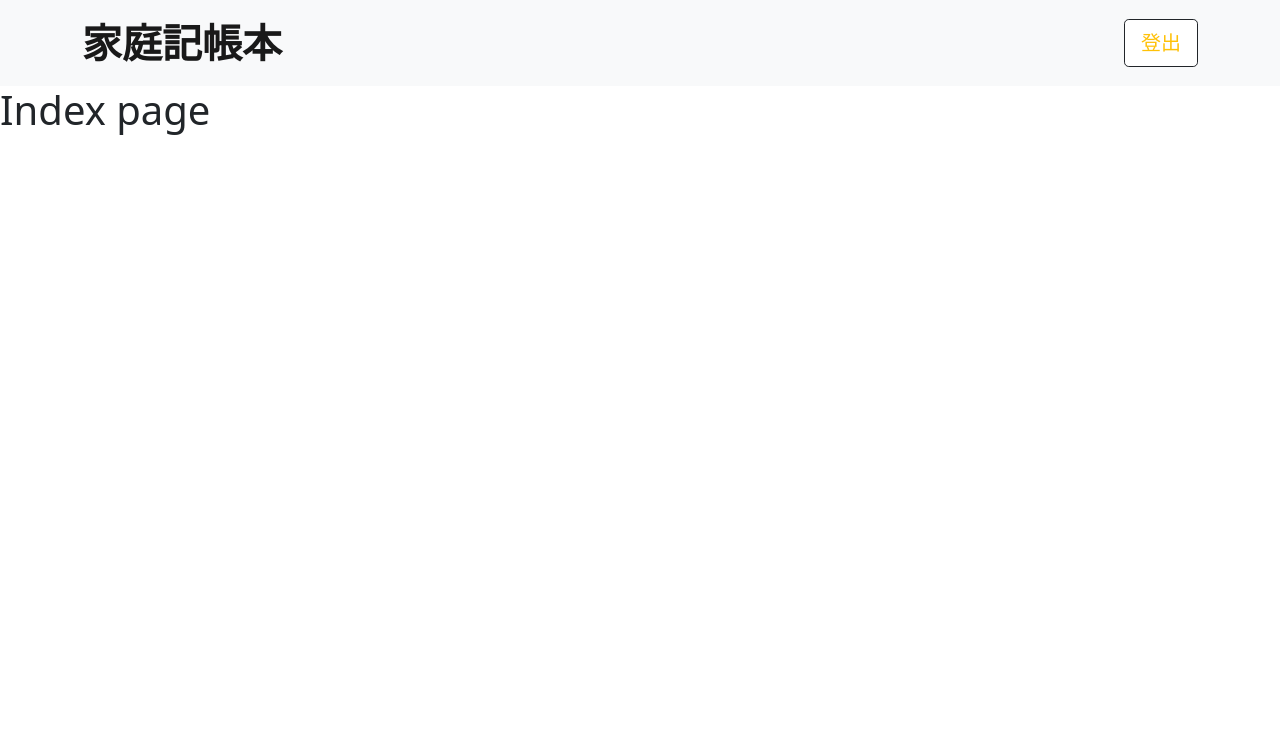
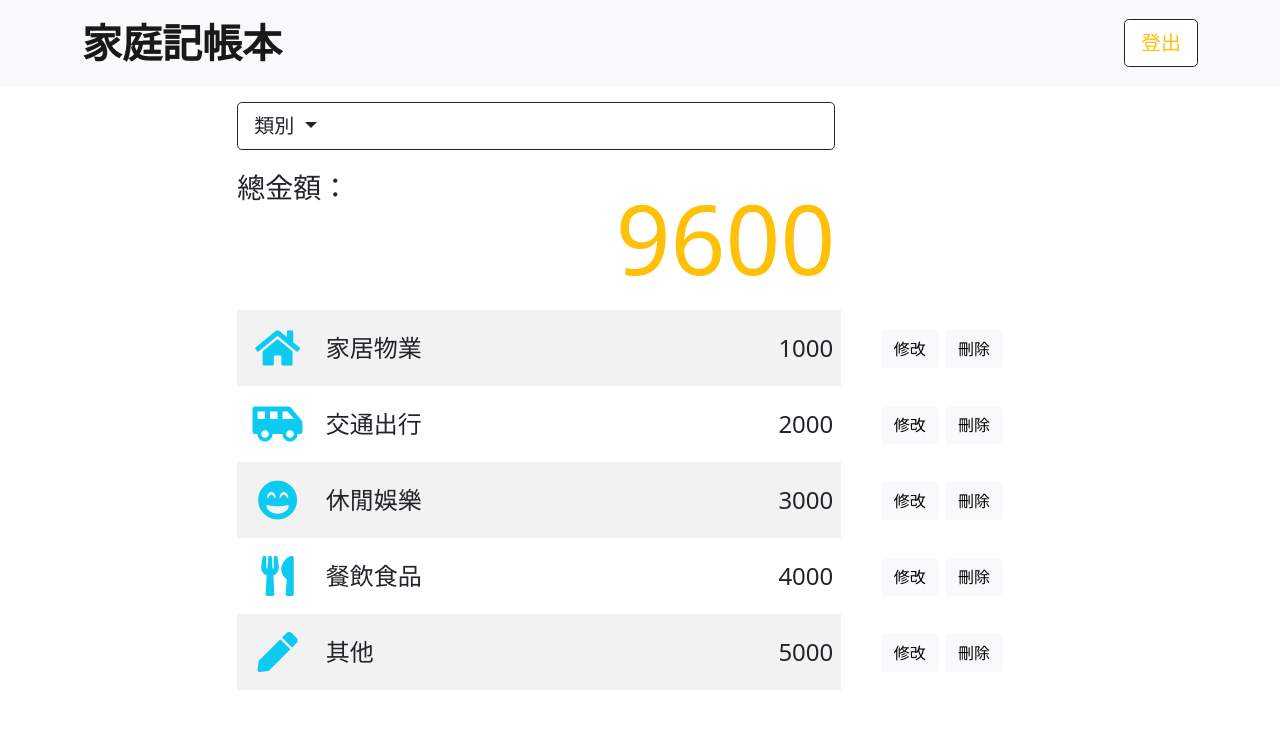
Before and after one commit to liaochungyid/expense-tracker, a Node server app: page / in a window 1280 px wide. Shown: the top 729 px of the page. Run offline with Node 20, Linux system fonts and the light colour scheme; some libraries are stand-ins or nearby versions.

Commit message:
feat: modify index page.

```diff
--- a/app.js
+++ b/app.js
@@ -6,11 +6,20 @@ if (process.env.NODE_ENV !== 'production') require('dotenv').config()
 const app = express()
 const port = process.env.PORT
 
+const CATEGORY = {
+  家居物業: "https://fontawesome.com/icons/home?style=solid",
+  交通出行: "https://fontawesome.com/icons/shuttle-van?style=solid",
+  休閒娛樂: "https://fontawesome.com/icons/grin-beam?style=solid",
+  餐飲食品: "https://fontawesome.com/icons/utensils?style=solid",
+  其他: "https://fontawesome.com/icons/pen?style=solid"
+}
+
+
 app.engine('hbs', exphbs({ defaultLayout: 'main', extname: '.hbs' }))
 app.set('view engine', 'hbs')
 
 app.get('/', (req, res) => {
-  res.render('index')
+  res.render('index', { CATEGORY: Object.keys(CATEGORY) })
 })
 
 app.get('/users/create', (req, res) => {
--- a/views/index.hbs
+++ b/views/index.hbs
@@ -1 +1,68 @@
-<h1>Index page</h1>
+<div class="btn-group container col-9 my-3">
+  <button class="btn btn-outline-dark btn-lg dropdown-toggle text-lg-start" type="button" data-bs-toggle="dropdown"
+    aria-expanded="false">
+    類別
+  </button>
+  <ul class="dropdown-menu container">
+    {{#each CATEGORY}}
+    <li><a class="dropdown-item" href="/{{this}}">{{this}}</a></li>
+    {{/each}}
+  </ul>
+</div>
+
+<div class="container col-12">
+  <div class="row">
+    <span class="d-inline col-3 fs-3">總金額：</span>
+    <span class="d-inline text-end text-warning col-6" style="font-size: 6em;">9600</span>
+  </div>
+  <table class="table table-striped table-hover table-borderless align-middle">
+
+    <tbody>
+      <tr>
+        <td width="10%" class="text-center text-info fs-1"><i class="fas fa-home"></i></td>
+        <td width="35%" class="text-start fs-4">家居物業</td>
+        <td width="30%" class="text-end fs-4">1000</td>
+        <td width="25%" class="text-center fs-4" style="box-shadow: none;">
+          <a class="btn btn-light" href="/">修改</a>
+          <a class="btn btn-light" href="/">刪除</a>
+        </td>
+      </tr>
+      <tr>
+        <td width="10%" class="text-center text-info fs-1"><i class="fas fa-shuttle-van"></i></td>
+        <td width="35%" class="text-start fs-4">交通出行</td>
+        <td width="30%" class="text-end fs-4">2000</td>
+        <td width="25%" class="text-center fs-4" style="box-shadow: none;">
+          <a class="btn btn-light" href="/">修改</a>
+          <a class="btn btn-light" href="/">刪除</a>
+        </td>
+      </tr>
+      <tr>
+        <td width="10%" class="text-center text-info fs-1"><i class="fas fa-grin-beam"></i></td>
+        <td width="35%" class="text-start fs-4">休閒娛樂</td>
+        <td width="30%" class="text-end fs-4">3000</td>
+        <td width="25%" class="text-center fs-4" style="box-shadow: none;">
+          <a class="btn btn-light" href="/">修改</a>
+          <a class="btn btn-light" href="/">刪除</a>
+        </td>
+      </tr>
+      <tr>
+        <td width="10%" class="text-center text-info fs-1"><i class="fas fa-utensils"></i></td>
+        <td width="35%" class="text-start fs-4">餐飲食品</td>
+        <td width="30%" class="text-end fs-4">4000</td>
+        <td width="25%" class="text-center fs-4" style="box-shadow: none;">
+          <a class="btn btn-light" href="/">修改</a>
+          <a class="btn btn-light" href="/">刪除</a>
+        </td>
+      </tr>
+      <tr>
+        <td width="10%" class="text-center text-info fs-1"><i class="fas fa-pen"></i></td>
+        <td width="35%" class="text-start fs-4">其他</td>
+        <td width="30%" class="text-end fs-4">5000</td>
+        <td width="25%" class="text-center fs-4" style="box-shadow: none;">
+          <a class="btn btn-light" href="/">修改</a>
+          <a class="btn btn-light" href="/">刪除</a>
+        </td>
+      </tr>
+    </tbody>
+  </table>
+</div>
--- a/views/layouts/main.hbs
+++ b/views/layouts/main.hbs
@@ -7,6 +7,8 @@
   <meta name="viewport" content="width=device-width, initial-scale=1.0">
   <link href="https://cdn.jsdelivr.net/npm/bootstrap@5.0.2/dist/css/bootstrap.min.css" rel="stylesheet"
     integrity="sha384-EVSTQN3/azprG1Anm3QDgpJLIm9Nao0Yz1ztcQTwFspd3yD65VohhpuuCOmLASjC" crossorigin="anonymous">
+  <link rel="stylesheet" href="https://pro.fontawesome.com/releases/v5.10.0/css/all.css"
+    integrity="sha384-AYmEC3Yw5cVb3ZcuHtOA93w35dYTsvhLPVnYs9eStHfGJvOvKxVfELGroGkvsg+p" crossorigin="anonymous" />
   <title>Expense Tracker</title>
 </head>
 
@@ -17,8 +19,9 @@
       <a class="btn btn-outline-dark btn-lg text-warning bg-white" href="/users/logout">登出</a>
     </div>
   </nav>
-
-  {{{body}}}
+  <div class="container col-sm-10 col-md-8 col-xxl-6">
+    {{{body}}}
+  </div>
   <script src="https://cdn.jsdelivr.net/npm/bootstrap@5.0.2/dist/js/bootstrap.bundle.min.js"
     integrity="sha384-MrcW6ZMFYlzcLA8Nl+NtUVF0sA7MsXsP1UyJoMp4YLEuNSfAP+JcXn/tWtIaxVXM"
     crossorigin="anonymous"></script>
```
